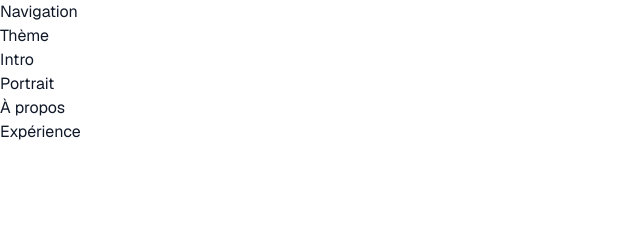
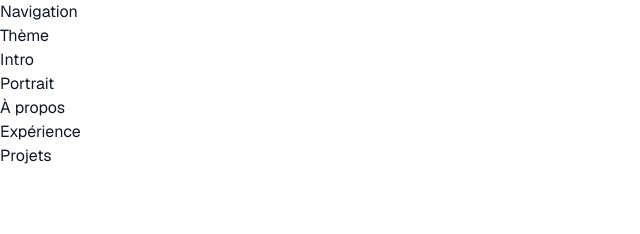
Before and after one commit to cedricgicquiaud/cedricgicquiaud.github.io, a Next.js app: page / in a window 1280 px wide. Shown: the top 234 px of the page, without its empty margins (0-640 px from the left). Built offline with nearby package versions, Linux system fonts and the light colour scheme.

Commit message:
fix: add empty Projects section targeted by the nav #projets link

```diff
--- a/app/page.tsx
+++ b/app/page.tsx
@@ -4,6 +4,7 @@ import { Footer } from "@/components/footer";
 import { Intro } from "@/components/intro";
 import { Nav } from "@/components/nav";
 import { Portrait } from "@/components/portrait";
+import { Projects } from "@/components/projects";
 import { ThemeToggle } from "@/components/theme-toggle";
 
 export default function Home() {
@@ -16,6 +17,7 @@ export default function Home() {
         <Portrait />
         <About />
         <Experience />
+        <Projects />
       </main>
       <Footer />
     </>
--- /dev/null
+++ b/components/projects.tsx
@@ -0,0 +1,7 @@
+export function Projects() {
+  return (
+    <section id="projets">
+      <h2>Projets</h2>
+    </section>
+  );
+}
```
